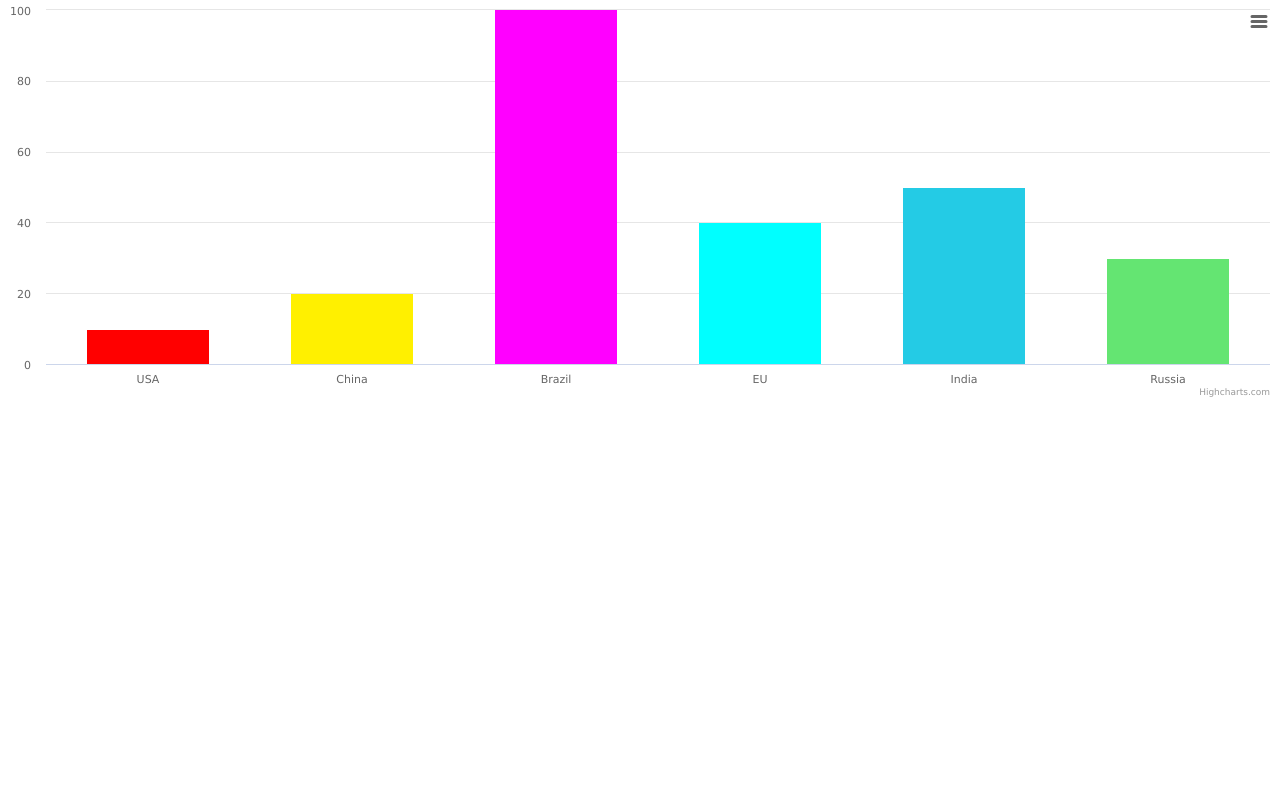
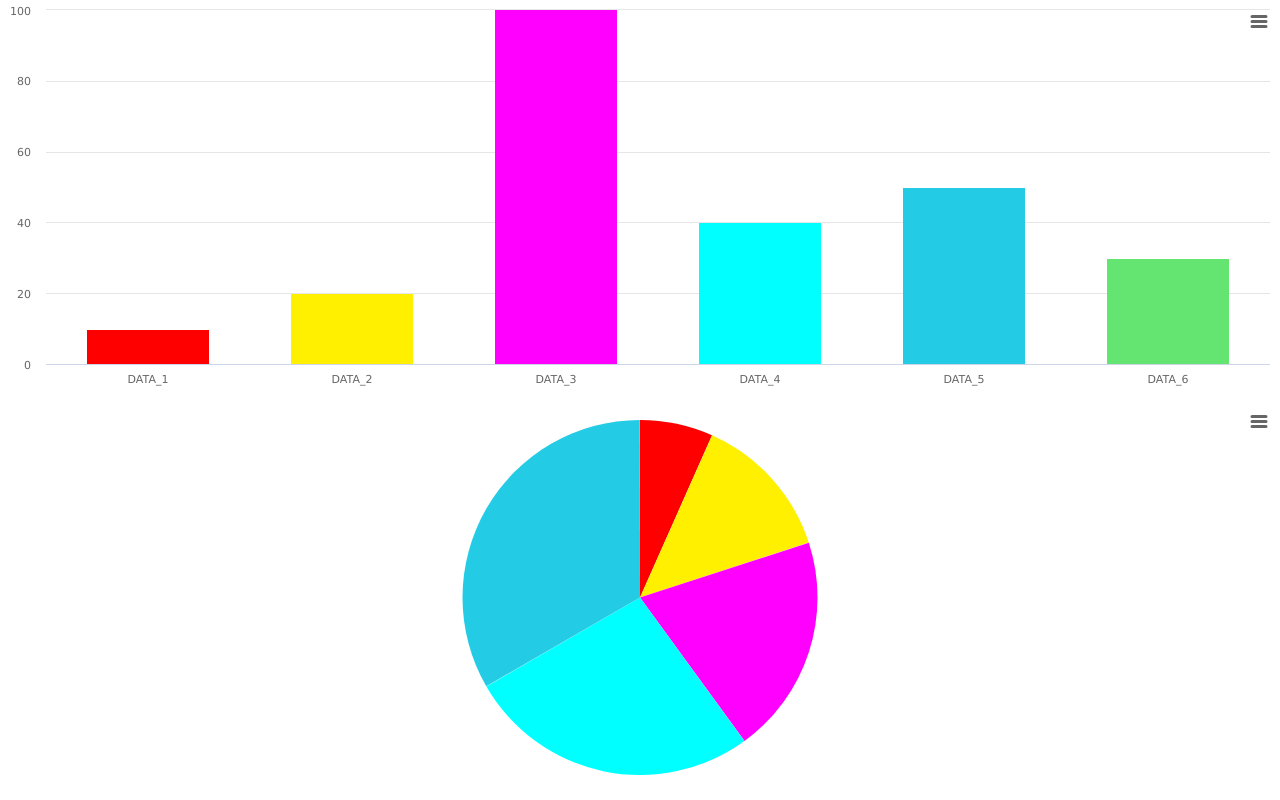
Before and after one commit to tripthelight/highchart, a website: page src/index.html in a window 1280 px wide. Drawn offline with nearby package versions, Linux system fonts and the light colour scheme.

Commit message:
pie chart test

```diff
--- a/src/css/chart.css
+++ b/src/css/chart.css
@@ -4,3 +4,9 @@
   box-shadow: none;
   border: 1px solid #ff0000;
 }
+
+.pie-chart_tooltip {
+  position: absolute;
+  left: 0;
+  top: 0;
+}
--- a/src/index.html
+++ b/src/index.html
@@ -8,7 +8,8 @@
     <link rel="stylesheet" href="./css/common.css" />
   </head>
   <body>
-    <div id="container"></div>
+    <div id="LINE_CHART"></div>
+    <div id="PIE_CHART"></div>
 
     <script src="https://code.highcharts.com/highcharts.js"></script>
     <script src="https://code.highcharts.com/modules/exporting.js"></script>
--- a/src/js/script.js
+++ b/src/js/script.js
@@ -1,4 +1,4 @@
-const CHART = Highcharts.chart("container", {
+const LINE_CHART = Highcharts.chart("LINE_CHART", {
   chart: {
     type: "column",
   },
@@ -14,8 +14,11 @@ const CHART = Highcharts.chart("container", {
       display: "none",
     },
   },
+  credits: {
+    enabled: false,
+  },
   xAxis: {
-    categories: ["USA", "China", "Brazil", "EU", "India", "Russia"],
+    categories: ["DATA_1", "DATA_2", "DATA_3", "DATA_4", "DATA_5", "DATA_6"],
     crosshair: false,
     accessibility: {
       description: "Countries",
@@ -38,7 +41,6 @@ const CHART = Highcharts.chart("container", {
   tooltip: {
     valueSuffix: "",
     formatter: function () {
-      // return this.key + " : " + this.y;
       return `<div class="tooltip">${this.key} : ${this.y}</div>`;
     },
     shadow: false,
@@ -71,5 +73,146 @@ const CHART = Highcharts.chart("container", {
 });
 
 // setTimeout(() => {
-//   CHART.series[0].setData([100, 50, 40, 30, 20, 10]);
+//   LINE_CHART.series[0].setData([100, 50, 40, 30, 20, 10]);
 // }, 5000);
+var tooltipEnabled = true;
+
+const PIE_CHART = Highcharts.chart("PIE_CHART", {
+  chart: {
+    type: "pie",
+    events: {
+      load: function () {
+        this.myTooltip = new Highcharts.Tooltip(this, this.options.tooltip);
+      },
+    },
+  },
+  title: {
+    text: "",
+    style: {
+      display: "none",
+    },
+  },
+  subtitle: {
+    text: "",
+    style: {
+      display: "none",
+    },
+  },
+  credits: {
+    enabled: false,
+  },
+  tooltip: {
+    enabled: false,
+    // animation: false,
+    valueSuffix: "",
+    shadow: false,
+    formatter: function () {
+      return `<div class="tooltip">${this.key} : ${this.y}</div>`;
+    },
+    positioner: function (labelWidth, labelHeight, point) {
+      let tooltipX = point.plotX;
+      let tooltipY = point.plotY;
+      return {
+        x: tooltipX,
+        y: tooltipY,
+      };
+    },
+  },
+  colors: ["#FF0000", "#FFF000", "#FF00FF", "#00FFFF", "#24CBE5", "#64E572"],
+  plotOptions: {
+    pie: {
+      dataLabels: {
+        enabled: false,
+      },
+      shadow: false,
+      borderWidth: 0,
+      allowPointSelect: false,
+      cursor: "pointer",
+      borderRadius: 0,
+      states: {
+        inactive: {
+          opacity: 1,
+        },
+      },
+    },
+    series: {
+      stacking: "normal",
+      // enableMouseTracking: false,
+      borderWidth: 0,
+      states: {
+        hover: {
+          // brightness: 0,
+          enabled: false,
+          halo: {
+            size: 0,
+          },
+          // halo: {
+          //   size: 0,
+          // },
+          // brightness: 0,
+          // borderColor: "black",
+          // borderWidth: 0, // enable border on hover
+        },
+      },
+      stickyTracking: false,
+      events: {
+        click: function (evt) {
+          console.log("here click", this.chart.tooltip);
+          // console.log("here click", this.chart.container);
+          // const DIV_EL = document.createElement("div");
+          // DIV_EL.classList.add("pie-chart_tooltip");
+          // DIV_EL.innerText = "AAAA";
+          // DIV_EL.style.left = `${}px`
+          // this.chart.container.appendChild(DIV_EL);
+        },
+        mouseOut: function () {
+          // if (this.chart.lbl) {
+          //   this.chart.lbl.hide();
+          // }
+        },
+      },
+      point: {
+        events: {
+          click: function (_event) {
+            this.series.chart.update({
+              tooltip: {
+                enabled: tooltipEnabled,
+              },
+            });
+            // tooltipEnabled = tooltipEnabled ? false : true;
+          },
+        },
+      },
+    },
+  },
+  series: [
+    {
+      name: "",
+      colorByPoint: true,
+      data: [
+        {
+          name: "DATA_1",
+          y: 10,
+        },
+        {
+          name: "DATA_2",
+          // sliced: true,
+          // selected: true,
+          y: 20,
+        },
+        {
+          name: "DATA_3",
+          y: 30,
+        },
+        {
+          name: "DATA_4",
+          y: 40,
+        },
+        {
+          name: "DATA_5",
+          y: 50,
+        },
+      ],
+    },
+  ],
+});
```
